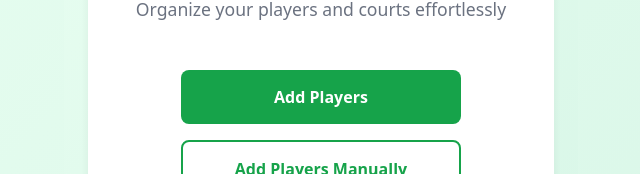
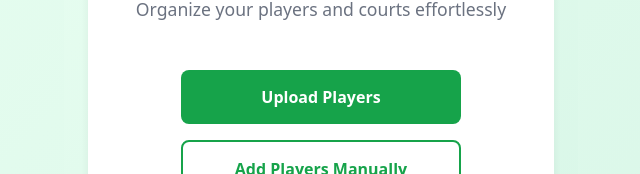
Before and after one commit to ghf4336/PaddleStack, a React (Vite) app in the folder client/: page / in a window 1280 px wide. Shown: the part 339-513 px from the top of the page, without its empty margins (319-959 px from the left). Built offline with nearby package versions, Linux system fonts and the light colour scheme.

Commit message:
rename add players button

```diff
--- a/client/src/Welcome.jsx
+++ b/client/src/Welcome.jsx
@@ -44,7 +44,7 @@ function Welcome({ onStartManually, onPlayersUploaded }) {
             className="welcome-btn primary"
             onClick={handleAddPlayersClick}
           >
-            Add Players
+            Upload Players
           </button>
           <button
             className="welcome-btn secondary"
```
Also changed, not shown: 2 other files (tests, documents, lock files or other folders).
